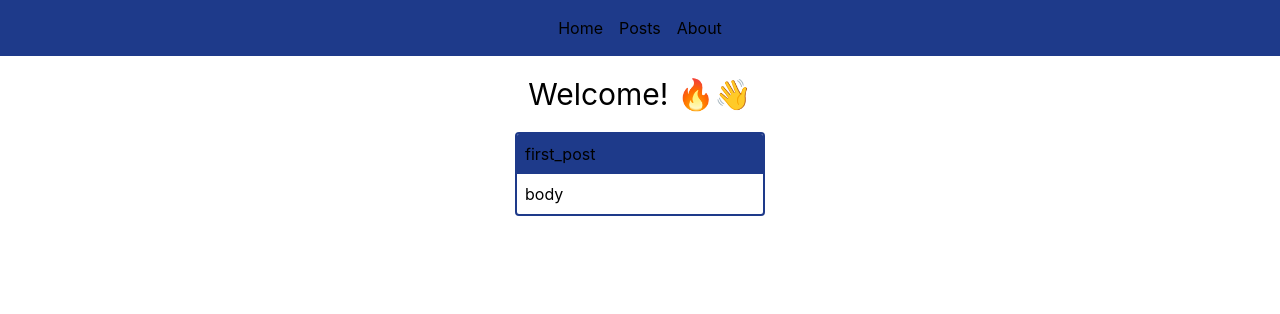
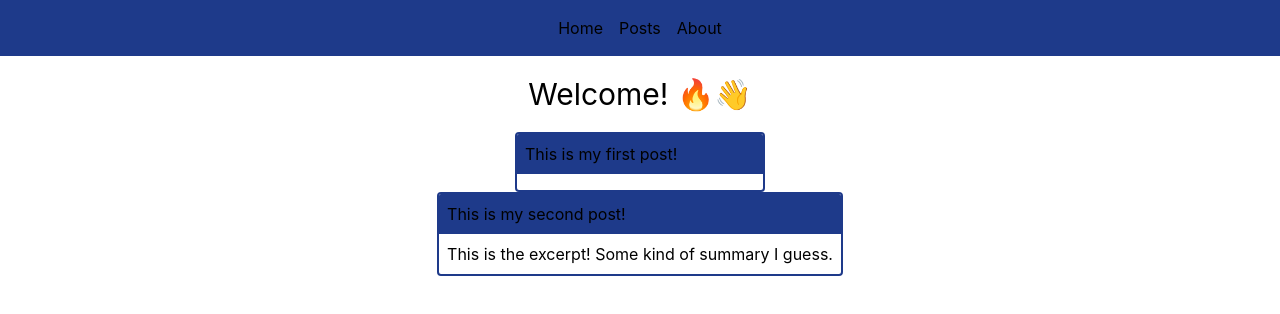
Before and after one commit to jaysonacosta/blog, a Next.js app: page / in a window 1280 px wide. Shown: the top 314 px of the page. Built offline with nearby package versions, Linux system fonts and the light colour scheme.

Commit message:
created dynamic posts page

```diff
--- a/src/components/Post/component.tsx
+++ b/src/components/Post/component.tsx
@@ -1,14 +1,21 @@
 import React from "react";
+import Link from "next/link";
 
 type PostProps = {
   title: string;
+  slug: string;
+  excerpt: string;
 };
 
-const Post: React.FC<PostProps> = ({ title }) => {
+const Post: React.FC<PostProps> = ({ title, slug, excerpt }) => {
   return (
     <div className="rounded overflow-hidden min-w-[250px] border-solid border-blue-900 border-2">
-      <div className="bg-blue-900 p-2">{title}</div>
-      <div className="p-2">body</div>
+      <div className="bg-blue-900 p-2">
+        <Link href={`/posts/${slug}`}>
+          <a>{title}</a>
+        </Link>
+      </div>
+      <div className="p-2">{excerpt}</div>
     </div>
   );
 };
--- a/src/pages/index.tsx
+++ b/src/pages/index.tsx
@@ -20,14 +20,21 @@ const Home: NextPage<HomeProps> = (props: HomeProps) => {
       <p className="text-3xl pb-5">Welcome! 🔥👋</p>
       {allPosts &&
         allPosts.map((post) => {
-          return <Post key={post.slug} title={post.slug} />;
+          return (
+            <Post
+              key={post.slug}
+              title={post.title}
+              slug={post.slug}
+              excerpt={post.excerpt}
+            />
+          );
         })}
     </Layout>
   );
 };
 
 export const getStaticProps = async () => {
-  const allPosts = getAllPosts(["title", "slug", "author"]);
+  const allPosts = getAllPosts(["title", "slug", "author", "excerpt"]);
 
   return {
     props: {
--- /dev/null
+++ b/src/pages/posts/[slug].tsx
@@ -0,0 +1,14 @@
+import React from "react";
+import type { NextPage } from "next";
+
+import Layout from "@components/Layout";
+
+const Post: NextPage = () => {
+  return (
+    <Layout>
+      <p className="text-3xl pb-5">Welcome! 🔥👋</p>
+    </Layout>
+  );
+};
+
+export default Post;
--- /dev/null
+++ b/src/public/posts/second_post.md
@@ -0,0 +1,8 @@
+---
+title: "This is my second post!"
+author:
+  name: Jayson Acosta
+excerpt: "This is the excerpt! Some kind of summary I guess."
+---
+
+Welcome to my second post!
--- a/src/types/post.ts
+++ b/src/types/post.ts
@@ -6,6 +6,7 @@ interface Post {
   slug: string;
   author: Author;
   content: string;
+  excerpt: string;
 }
 
 export default Post;
```
Also changed, not shown: .eslintrc.json.
